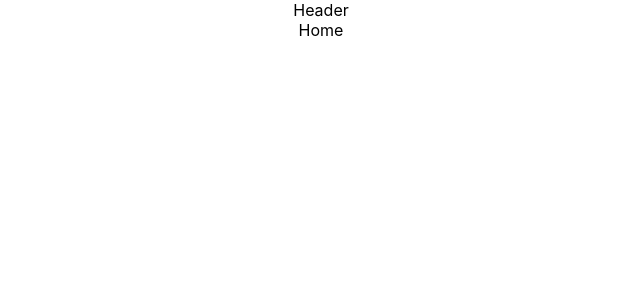
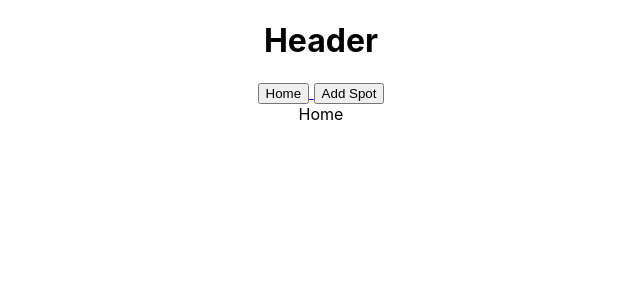
Before and after one commit to StevenLarsen23/hole-in-the-wall, a React (Create React App) app: page / in a window 1280 px wide. Shown: the top 300 px of the page, without its empty margins (319-959 px from the left). Built offline with nearby package versions, Linux system fonts and the light colour scheme.

Commit message:
added link from react router

```diff
--- a/src/Components/Header/Header.js
+++ b/src/Components/Header/Header.js
@@ -1,6 +1,19 @@
+import React, { Component } from "react";
+import {Link} from 'react-router-dom';
+import '../Header/Header.css'
+
 const Header = () => {
     return (
-        <div>Header</div>
+        <div>
+            <h1>Header</h1>
+
+    <Link to='/home' className="links"> <button> Home </button> </Link>
+
+    <Link to='/form' className="links"> <button> Add Spot </button> </Link>
+
+
+        </div>
+
     )
 }
 
```
